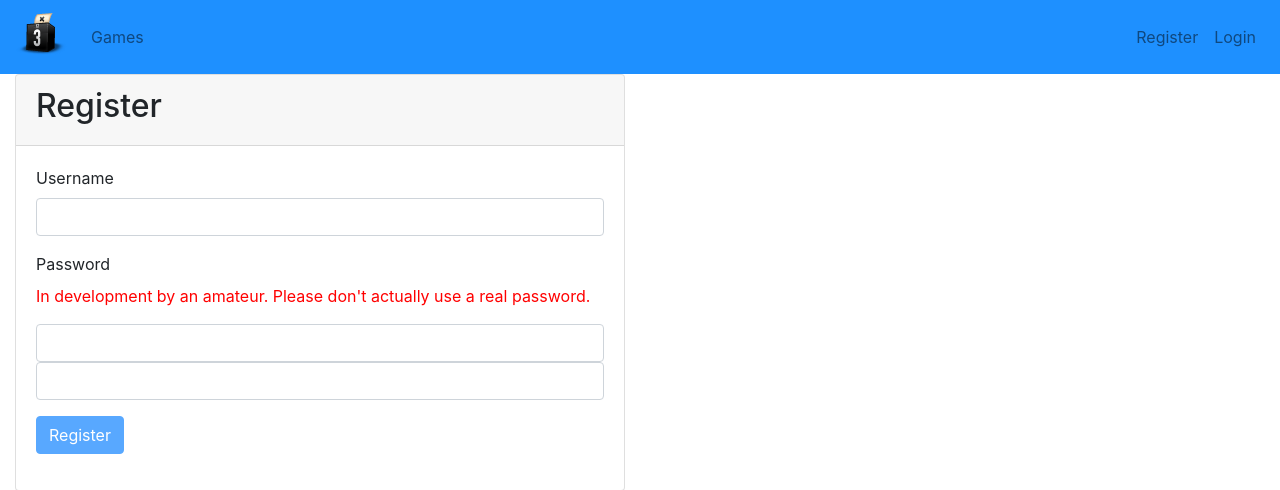
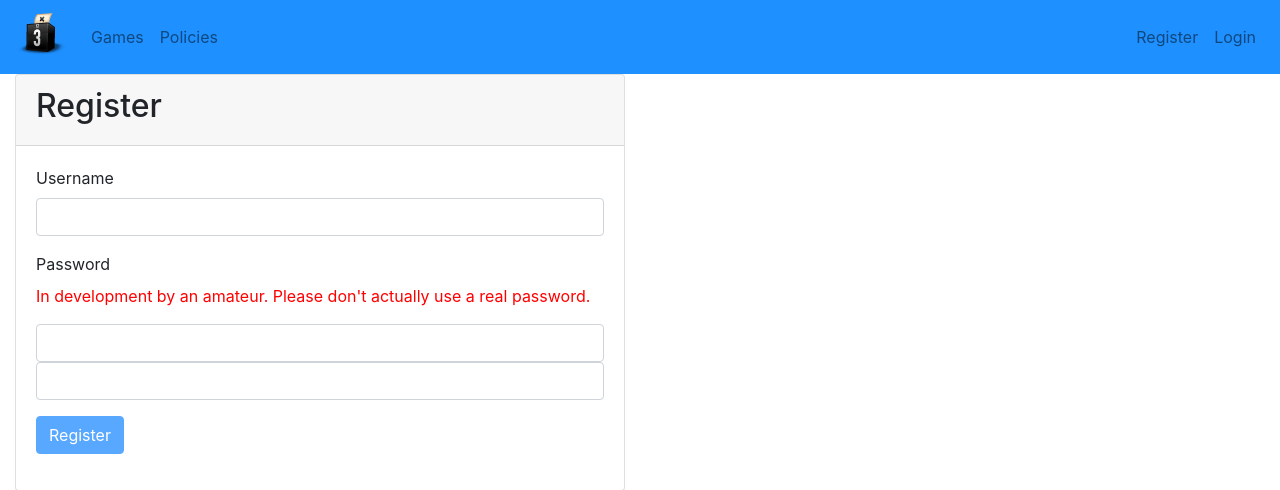
Before and after one commit to azraelgnosis/dem3_multi, a Flask app: page /auth/register/ in a window 1280 px wide. Shown: the top 490 px of the page. Run offline with Flask 2, Linux system fonts and the light colour scheme; some libraries are stand-ins or nearby versions.

Commit message:
Add link to policies view

```diff
--- a/dem3_multi/templates/_nav.html
+++ b/dem3_multi/templates/_nav.html
@@ -3,6 +3,7 @@
     <div class="container-fluid">
         <ul class="navbar-nav">
             <li class="nav-item"><a class="nav-link" href="{{ url_for('dem3.games') }}">Games</a></li>
+            <li class="nav-item"><a class="nav-link" href="{{ url_for('dem3.policies') }}">Policies</a></li>
         </ul>
         <ul class="navbar-nav">
             {% if g.user %}
```
